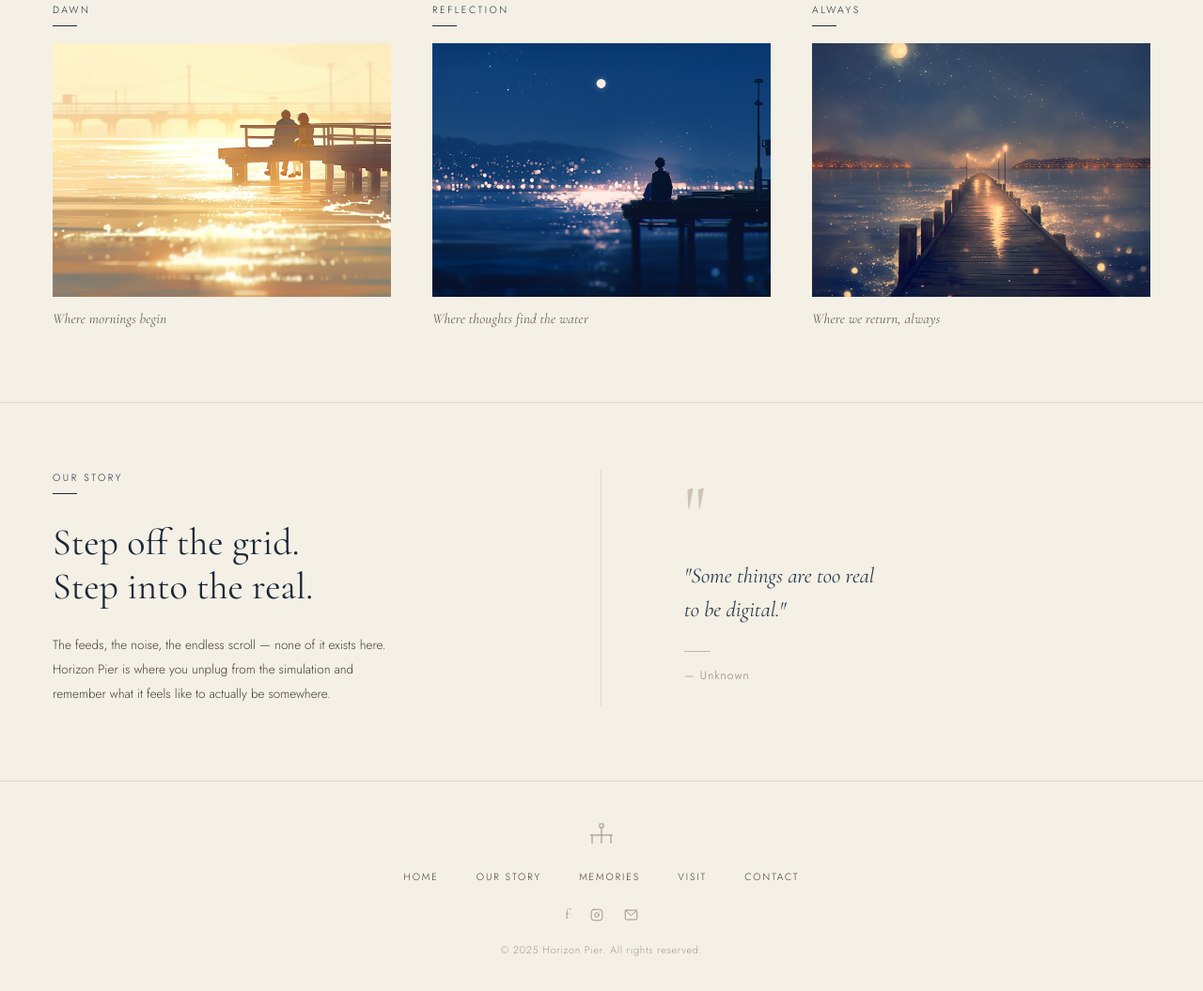
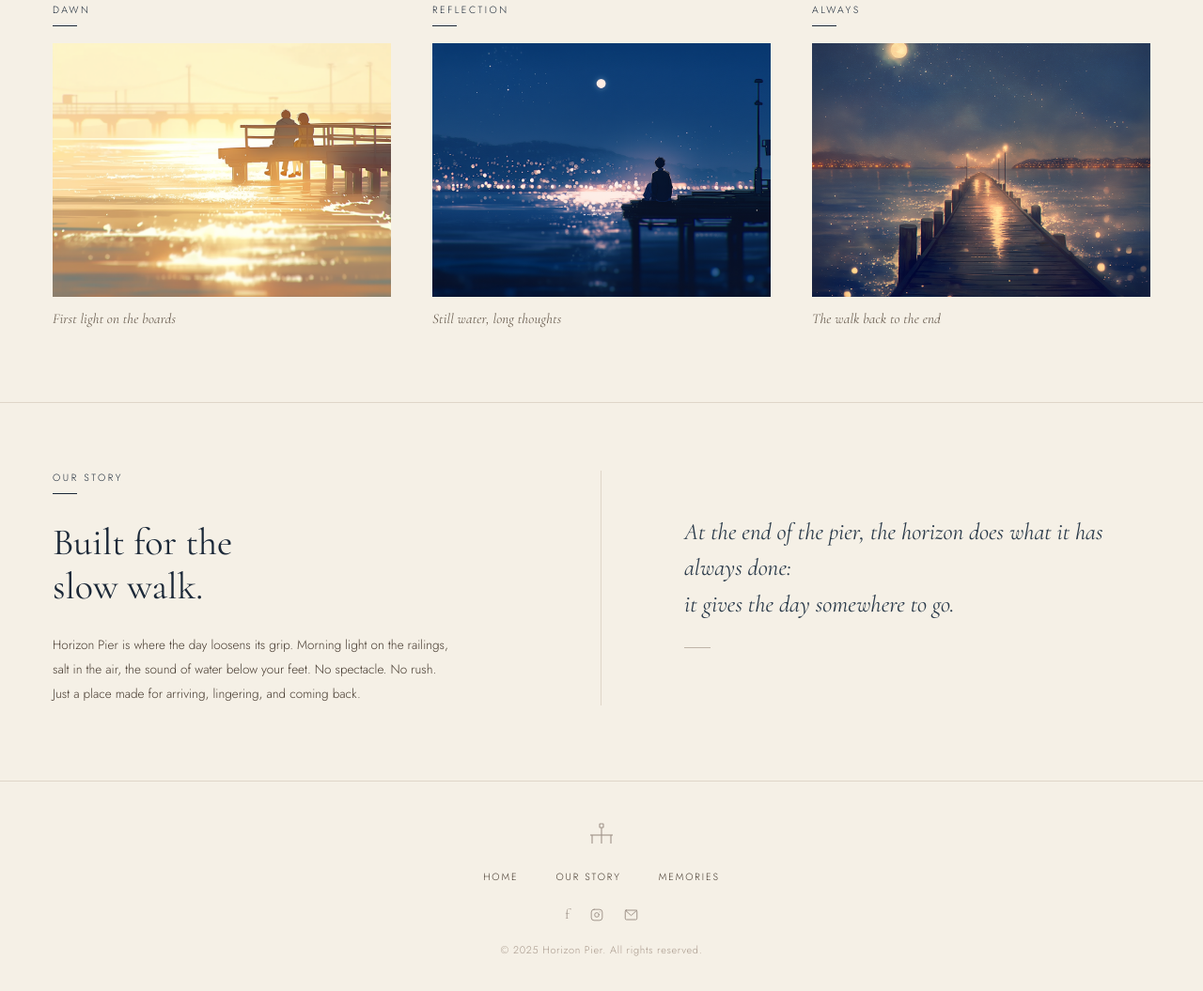
Before and after one commit to zergmutalisp/designscapes, a plain HTML site: page index.html in a window 1280 px wide. Shown: the part 647-1702 px from the top of the page at 94% size. Drawn offline with nearby package versions, Linux system fonts and the light colour scheme.

Commit message:
Refine Horizon Pier copy

```diff
--- a/index.html
+++ b/index.html
@@ -59,8 +59,6 @@
     <a href="#" class="nav-link" style="font-family: 'Jost', sans-serif; font-weight: 300; font-size: 11.5px; letter-spacing: 0.14em; color: #1b2838; text-decoration: none; text-transform: uppercase; border-bottom-color: #1b2838;">Home</a>
     <a href="#" class="nav-link" style="font-family: 'Jost', sans-serif; font-weight: 300; font-size: 11.5px; letter-spacing: 0.14em; color: #1b2838; text-decoration: none; text-transform: uppercase;">Our Story</a>
     <a href="#" class="nav-link" style="font-family: 'Jost', sans-serif; font-weight: 300; font-size: 11.5px; letter-spacing: 0.14em; color: #1b2838; text-decoration: none; text-transform: uppercase;">Memories</a>
-    <a href="#" class="nav-link" style="font-family: 'Jost', sans-serif; font-weight: 300; font-size: 11.5px; letter-spacing: 0.14em; color: #1b2838; text-decoration: none; text-transform: uppercase;">Visit</a>
-    <a href="#" class="nav-link" style="font-family: 'Jost', sans-serif; font-weight: 300; font-size: 11.5px; letter-spacing: 0.14em; color: #1b2838; text-decoration: none; text-transform: uppercase;">Contact</a>
   </div>
 </nav>
 
@@ -76,7 +74,7 @@
     <div style="width: 34px; height: 1.5px; background: #1b2838; margin-bottom: 26px;"></div>
     <h1 style="font-family: 'Cormorant Garamond', serif; font-weight: 600; font-size: 54px; line-height: 1.08; color: #1b2838; text-transform: uppercase; margin: 0 0 20px 0; letter-spacing: 0.01em;">A Place That<br />Stays With You</h1>
     <div style="width: 34px; height: 1.5px; background: #1b2838; margin-bottom: 20px;"></div>
-    <p style="font-family: 'Jost', sans-serif; font-weight: 300; font-size: 13.5px; line-height: 1.8; color: #2a3a4a; margin: 0; max-width: 220px;">The world moves. This doesn't.</p>
+    <p style="font-family: 'Jost', sans-serif; font-weight: 300; font-size: 13.5px; line-height: 1.8; color: #2a3a4a; margin: 0; max-width: 240px;">The tide changes. The feeling doesn't.</p>
   </div>
 </section>
 
@@ -91,7 +89,7 @@
       <div style="width: 100%; aspect-ratio: 4 / 3; overflow: hidden;">
         <img src="uploads/pasted-1782632128791-0.png" alt="Couple on pier at dawn" style="width: 100%; height: 100%; object-fit: cover; display: block;" />
       </div>
-      <p style="font-family: 'Cormorant Garamond', serif; font-style: italic; font-weight: 400; font-size: 15px; color: #6b5f52; margin: 14px 0 0 0; letter-spacing: 0.01em;">Where mornings begin</p>
+      <p style="font-family: 'Cormorant Garamond', serif; font-style: italic; font-weight: 400; font-size: 15px; color: #6b5f52; margin: 14px 0 0 0; letter-spacing: 0.01em;">First light on the boards</p>
     </div>
 
     <!-- TOGETHER -->
@@ -101,7 +99,7 @@
       <div style="width: 100%; aspect-ratio: 4 / 3; overflow: hidden;">
         <img src="uploads/pasted-1782632117753-0.png" alt="Person alone on pier at night" style="width: 100%; height: 100%; object-fit: cover; display: block;" />
       </div>
-      <p style="font-family: 'Cormorant Garamond', serif; font-style: italic; font-weight: 400; font-size: 15px; color: #6b5f52; margin: 14px 0 0 0; letter-spacing: 0.01em;">Where thoughts find the water</p>
+      <p style="font-family: 'Cormorant Garamond', serif; font-style: italic; font-weight: 400; font-size: 15px; color: #6b5f52; margin: 14px 0 0 0; letter-spacing: 0.01em;">Still water, long thoughts</p>
     </div>
 
     <!-- ALWAYS -->
@@ -111,7 +109,7 @@
       <div style="width: 100%; aspect-ratio: 4 / 3; overflow: hidden;">
         <img src="uploads/pasted-1782777594636-0.png" alt="Moonlit pier at night" style="width: 100%; height: 100%; object-fit: cover; display: block;" />
       </div>
-      <p style="font-family: 'Cormorant Garamond', serif; font-style: italic; font-weight: 400; font-size: 15px; color: #6b5f52; margin: 14px 0 0 0; letter-spacing: 0.01em;">Where we return, always</p>
+      <p style="font-family: 'Cormorant Garamond', serif; font-style: italic; font-weight: 400; font-size: 15px; color: #6b5f52; margin: 14px 0 0 0; letter-spacing: 0.01em;">The walk back to the end</p>
     </div>
 
   </div>
@@ -125,16 +123,14 @@
     <div class="story-left" style="padding-right: 88px; border-right: 1px solid #dfd6c8;">
       <p style="font-family: 'Jost', sans-serif; font-weight: 300; font-size: 10.5px; letter-spacing: 0.24em; text-transform: uppercase; color: #1b2838; margin: 0 0 9px 0;">Our Story</p>
       <div style="width: 26px; height: 1px; background: #1b2838; margin-bottom: 28px;"></div>
-      <h2 style="font-family: 'Cormorant Garamond', serif; font-weight: 400; font-size: 40px; line-height: 1.18; color: #1b2838; margin: 0 0 26px 0;">Step off the grid.<br />Step into the real.</h2>
-      <p style="font-family: 'Jost', sans-serif; font-weight: 300; font-size: 13.5px; line-height: 1.9; color: #45392e; margin: 0; max-width: 380px;">The feeds, the noise, the endless scroll — none of it exists here. Horizon Pier is where you unplug from the simulation and remember what it feels like to actually be somewhere.</p>
+      <h2 style="font-family: 'Cormorant Garamond', serif; font-weight: 400; font-size: 40px; line-height: 1.18; color: #1b2838; margin: 0 0 26px 0;">Built for the<br />slow walk.</h2>
+      <p style="font-family: 'Jost', sans-serif; font-weight: 300; font-size: 13.5px; line-height: 1.9; color: #45392e; margin: 0; max-width: 430px;">Horizon Pier is where the day loosens its grip. Morning light on the railings, salt in the air, the sound of water below your feet. No spectacle. No rush. Just a place made for arriving, lingering, and coming back.</p>
     </div>
 
-    <!-- Right: quote -->
+    <!-- Right: horizon line -->
     <div class="story-right" style="padding-left: 88px; display: flex; flex-direction: column; justify-content: center;">
-      <div style="font-family: 'Cormorant Garamond', serif; font-size: 80px; line-height: 0.55; color: #cfc4b6; margin-bottom: 28px; letter-spacing: -0.02em;">"</div>
-      <blockquote style="font-family: 'Cormorant Garamond', serif; font-style: italic; font-weight: 400; font-size: 23px; line-height: 1.55; color: #2a3a4a; margin: 0 0 26px 0;">"Some things are too real<br />to be digital."</blockquote>
+      <p style="font-family: 'Cormorant Garamond', serif; font-style: italic; font-weight: 400; font-size: 25px; line-height: 1.55; color: #2a3a4a; margin: 0 0 26px 0;">At the end of the pier, the horizon does what it has always done:<br />it gives the day somewhere to go.</p>
       <div style="width: 28px; height: 1px; background: #bfb5a8; margin-bottom: 16px;"></div>
-      <p style="font-family: 'Jost', sans-serif; font-weight: 300; font-size: 12px; letter-spacing: 0.1em; color: #8a7d70; margin: 0;">— Unknown</p>
     </div>
 
   </div>
@@ -158,8 +154,6 @@
     <a href="#" class="footer-link" style="font-family: 'Jost', sans-serif; font-weight: 300; font-size: 10.5px; letter-spacing: 0.18em; color: #45392e; text-decoration: none; text-transform: uppercase;">Home</a>
     <a href="#" class="footer-link" style="font-family: 'Jost', sans-serif; font-weight: 300; font-size: 10.5px; letter-spacing: 0.18em; color: #45392e; text-decoration: none; text-transform: uppercase;">Our Story</a>
     <a href="#" class="footer-link" style="font-family: 'Jost', sans-serif; font-weight: 300; font-size: 10.5px; letter-spacing: 0.18em; color: #45392e; text-decoration: none; text-transform: uppercase;">Memories</a>
-    <a href="#" class="footer-link" style="font-family: 'Jost', sans-serif; font-weight: 300; font-size: 10.5px; letter-spacing: 0.18em; color: #45392e; text-decoration: none; text-transform: uppercase;">Visit</a>
-    <a href="#" class="footer-link" style="font-family: 'Jost', sans-serif; font-weight: 300; font-size: 10.5px; letter-spacing: 0.18em; color: #45392e; text-decoration: none; text-transform: uppercase;">Contact</a>
   </div>
   <!-- Social icons -->
   <div style="display: flex; justify-content: center; align-items: center; gap: 22px; margin-bottom: 22px;">
```
Also changed, not shown: DEVELOPMENT_TIMELINE.md (+16 -0 lines).
